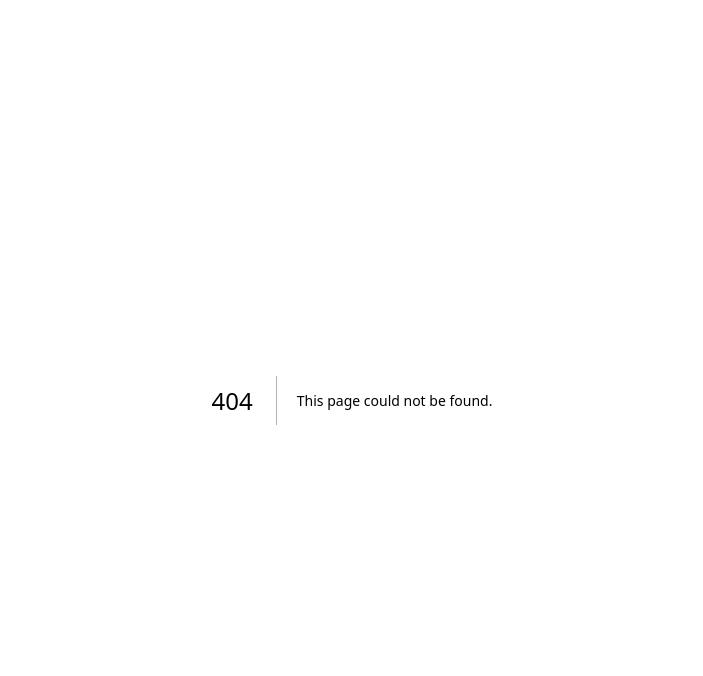
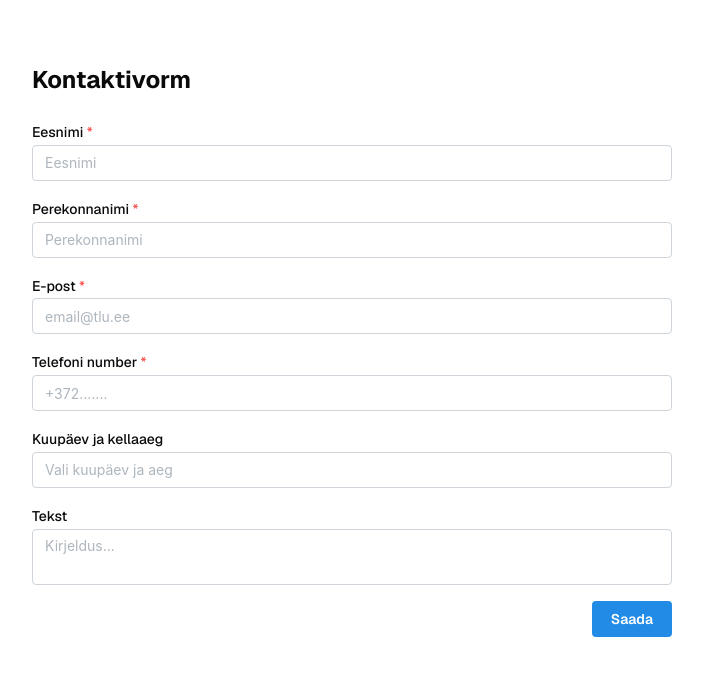
Before and after one commit to aleksandragl/nextjs-with-supabase, a Next.js app: page /form in a window 1280 px wide. Before the commit this address had no page. Shown: the top 676 px of the page, without its empty margins (288-991 px from the left). Built offline with nearby package versions, Linux system fonts and the light colour scheme.

Commit message:
feat(form): add Mantine contact form with validation and server action

```diff
--- /dev/null
+++ b/app/form/FormClient.tsx
@@ -0,0 +1,89 @@
+"use client";
+
+import { useState } from "react";
+import { TextInput, Textarea, Button, Stack, Box } from "@mantine/core";
+import { DateTimePicker } from "@mantine/dates";
+import { useForm } from "@mantine/form";
+
+interface Props {
+  action: (formData: FormData) => Promise<void>;
+}
+
+export default function FormClient({ action }: Props) {
+  const [datetime, setDatetime] = useState<string | null>(null);
+
+  const form = useForm({
+    initialValues: {
+      firstname: "",
+      lastname: "",
+      email: "",
+      phone: "",
+      message: "",
+    },
+    validate: {
+      firstname: (v) => (v.trim().length < 2 ? "Too short" : null),
+      lastname: (v) => (v.trim().length < 2 ? "Too short" : null),
+      email: (v) => (/^\S+@\S+\.\S+$/.test(v) ? null : "Invalid email"),
+      phone: (v) => (v.trim().length < 6 ? "Invalid phone" : null),
+    },
+    validateInputOnChange: true, //juba näha mis sobib
+  });
+
+  return (
+    <Box component="section">
+      <form action={action} className="space-y-4">
+        <Stack>
+          <TextInput
+            label="Eesnimi"
+            placeholder="Eesnimi"
+            required
+            {...form.getInputProps("firstname")}
+            name="firstname"
+          />
+          <TextInput
+            label="Perekonnanimi"
+            placeholder="Perekonnanimi"
+            required
+            {...form.getInputProps("lastname")}
+            name="lastname"
+          />
+          <TextInput
+            label="E-post"
+            placeholder="email@tlu.ee"
+            required
+            type="email"
+            {...form.getInputProps("email")}
+            name="email"
+          />
+          <TextInput
+            label="Telefoni number"
+            placeholder="+372......."
+            required
+            {...form.getInputProps("phone")}
+            name="phone"
+          />
+
+          <DateTimePicker
+            label="Kuupäev ja kellaaeg"
+            placeholder="Vali kuupäev ja aeg"
+            value={datetime}
+            onChange={(value: string | null) => setDatetime(value)} //  string | null
+          />
+          <input type="hidden" name="datetime" value={datetime ?? ""} />
+
+          <Textarea
+            label="Tekst"
+            placeholder="Kirjeldus..."
+            minRows={3}
+            {...form.getInputProps("message")}
+            name="message"
+          />
+        </Stack>
+
+        <div className="flex justify-end mt-4">
+          <Button type="submit">Saada</Button>
+        </div>
+      </form>
+    </Box>
+  );
+}
--- /dev/null
+++ b/app/form/page.tsx
@@ -0,0 +1,25 @@
+import FormClient from "./FormClient";
+import { revalidatePath } from "next/cache";
+
+export default function FormPage() {
+  // Server Action
+  async function handleSubmit(formData: FormData): Promise<void> {
+    "use server";
+
+    const data = Object.fromEntries(formData);
+    console.log("Form submitted:", data);
+
+    // import { createAdminClient } from '@/lib/supabase/server'
+    // const supabase = createAdminClient()
+    // await supabase.from('contacts').insert(data)
+
+    revalidatePath("/form");
+  }
+
+  return (
+    <div className="max-w-2xl mx-auto mt-12 p-4">
+      <h1 className="text-2xl font-bold mb-6">Kontaktivorm </h1>
+      <FormClient action={handleSubmit} />
+    </div>
+  );
+}
```
